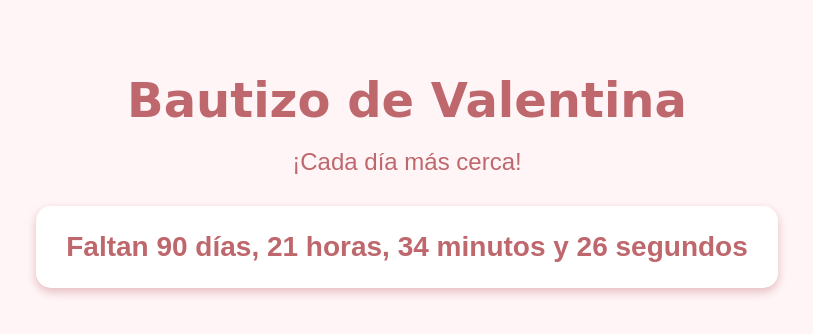
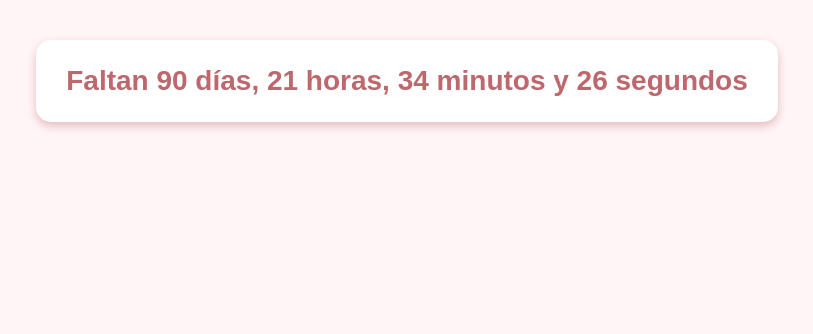
Before and after one commit to kike536/bastelmm, a plain HTML site: page index.html in a window 1280 px wide. Shown: the whole page, without its empty margins (233-1046 px from the left). Drawn offline with Linux system fonts and the light colour scheme.

Commit message:
Update index.html

```diff
--- a/index.html
+++ b/index.html
@@ -12,15 +12,6 @@
         text-align: center;
         padding: 40px 20px;
         margin: 0;
-    }
-    h1 {
-        font-family: 'Great Vibes', cursive;
-        font-size: 48px;
-        margin-bottom: 10px;
-    }
-    h2 {
-        font-weight: 300;
-        margin-bottom: 30px;
     }
     #countdown {
         font-size: 28px;
@@ -40,9 +31,6 @@
 </style>
 </head>
 <body>
-
-<h1>Bautizo de Valentina</h1>
-<h2>¡Cada día más cerca!</h2>
 
 <div id="countdown">Faltan ...</div>
 
```
